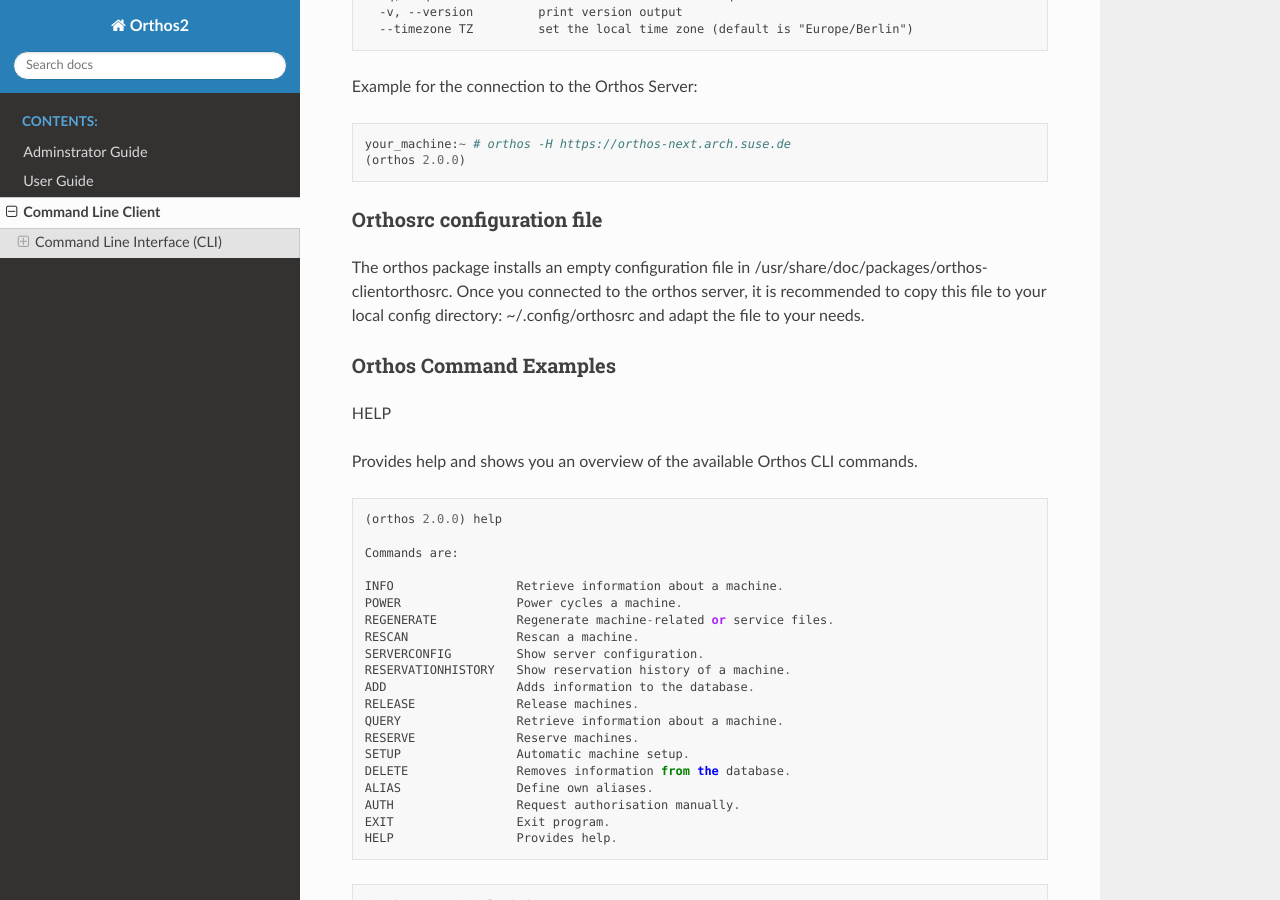
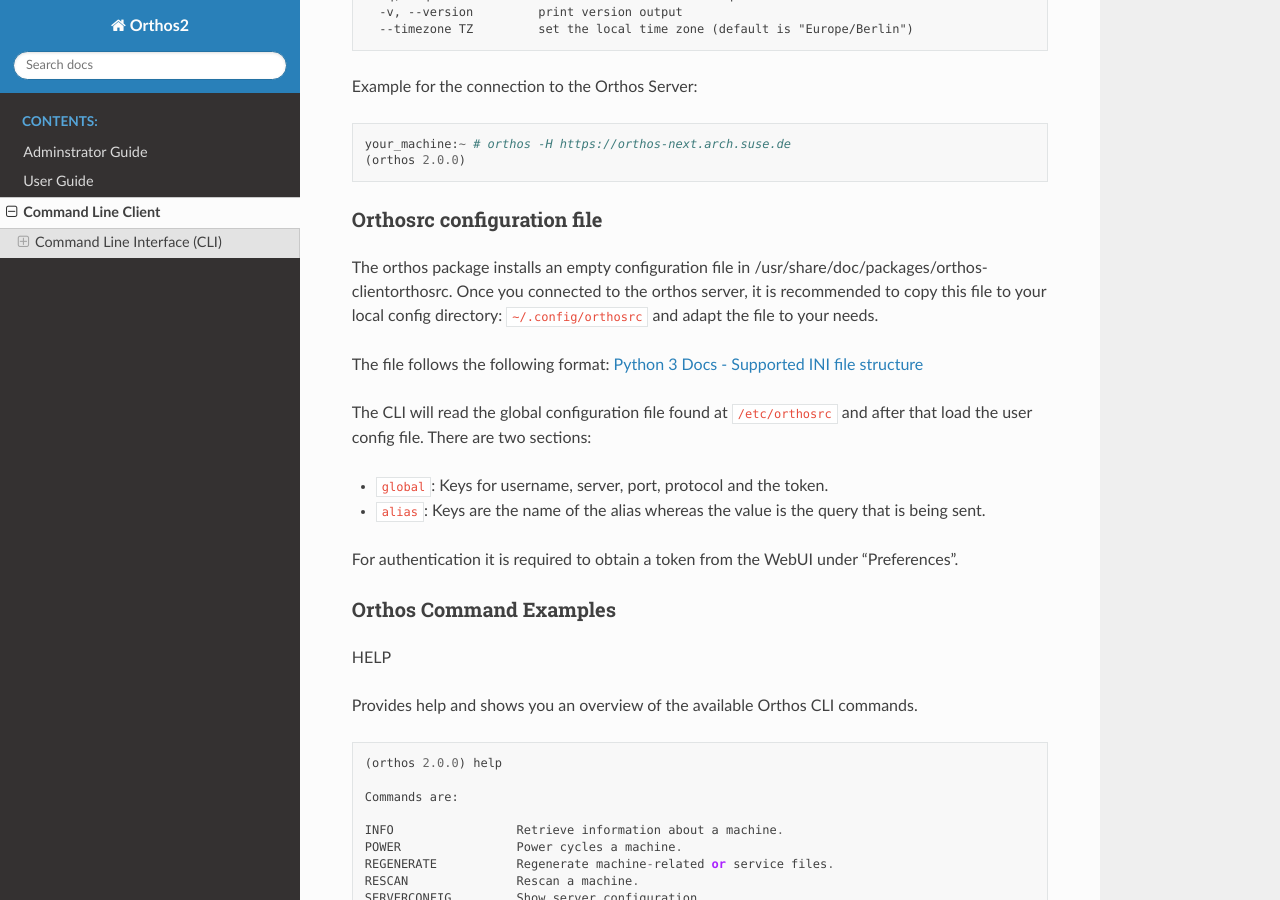
Before and after one commit to openSUSE/orthos2, a Sphinx documentation site: the page built from docs/commandline.rst, in a window 1280 px wide and 900 px high, scrolled down 1441 px. Built offline with Sphinx 7.4.7 and the Read the Docs theme 2.0.0, drawn with Linux system fonts in a browser that asks for light colours.

Commit message:
Docs: Add notes about the configuration file format

```diff
--- a/docs/commandline.rst
+++ b/docs/commandline.rst
@@ -80,10 +80,19 @@
 Orthosrc configuration file
 ===========================
 
-The orthos package installs an empty configuration file in |orthosrc_loc|.
-Once you connected to the orthos server, it is recommended to copy this
-file to your local config directory: ~/.config/orthosrc
-and adapt the file to your needs.
+The orthos package installs an empty configuration file in |orthosrc_loc|. Once you connected to the orthos server, it
+is recommended to copy this file to your local config directory: ``~/.config/orthosrc`` and adapt the file to your
+needs.
+
+The file follows the following format: `Python 3 Docs - Supported INI file structure <https://docs.python.org/3/library/configparser.html#supported-ini-file-structure>`_
+
+The CLI will read the global configuration file found at ``/etc/orthosrc`` and after that load the user config file.
+There are two sections:
+
+* ``global``: Keys for username, server, port, protocol and the token.
+* ``alias``: Keys are the name of the alias whereas the value is the query that is being sent.
+
+For authentication it is required to obtain a token from the WebUI under "Preferences".
 
 Orthos Command Examples
 =======================
```
